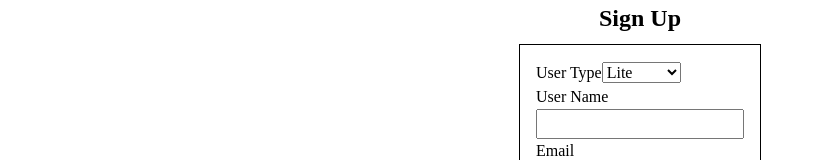
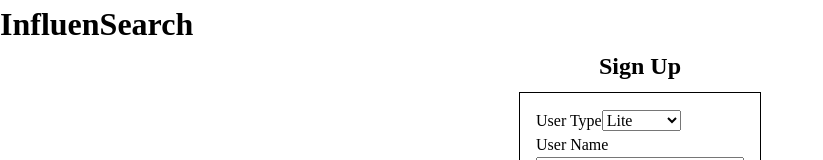
Before and after one commit to OctoPol7/InfluenSeach-by-Mars, a React (Create React App) app in the folder my-app/: page / in a window 1280 px wide. Shown: the top 160 px of the page, without its empty margins (0-823 px from the left). Built offline with nearby package versions, Linux system fonts and the light colour scheme.

Commit message:
feat: add login to App.js

```diff
--- a/my-app/src/App.js
+++ b/my-app/src/App.js
@@ -1,10 +1,13 @@
 import React from 'react'
 import SignUp from './SignUp/SignUp.js'
+import LogIn from './LogIn/LogIn.js'
 
 const App = props => {
   return (
     <div className="App">
+      <h1>InfluenSearch</h1>
       <SignUp />
+      <LogIn />
     </div>
   );
 }
```
